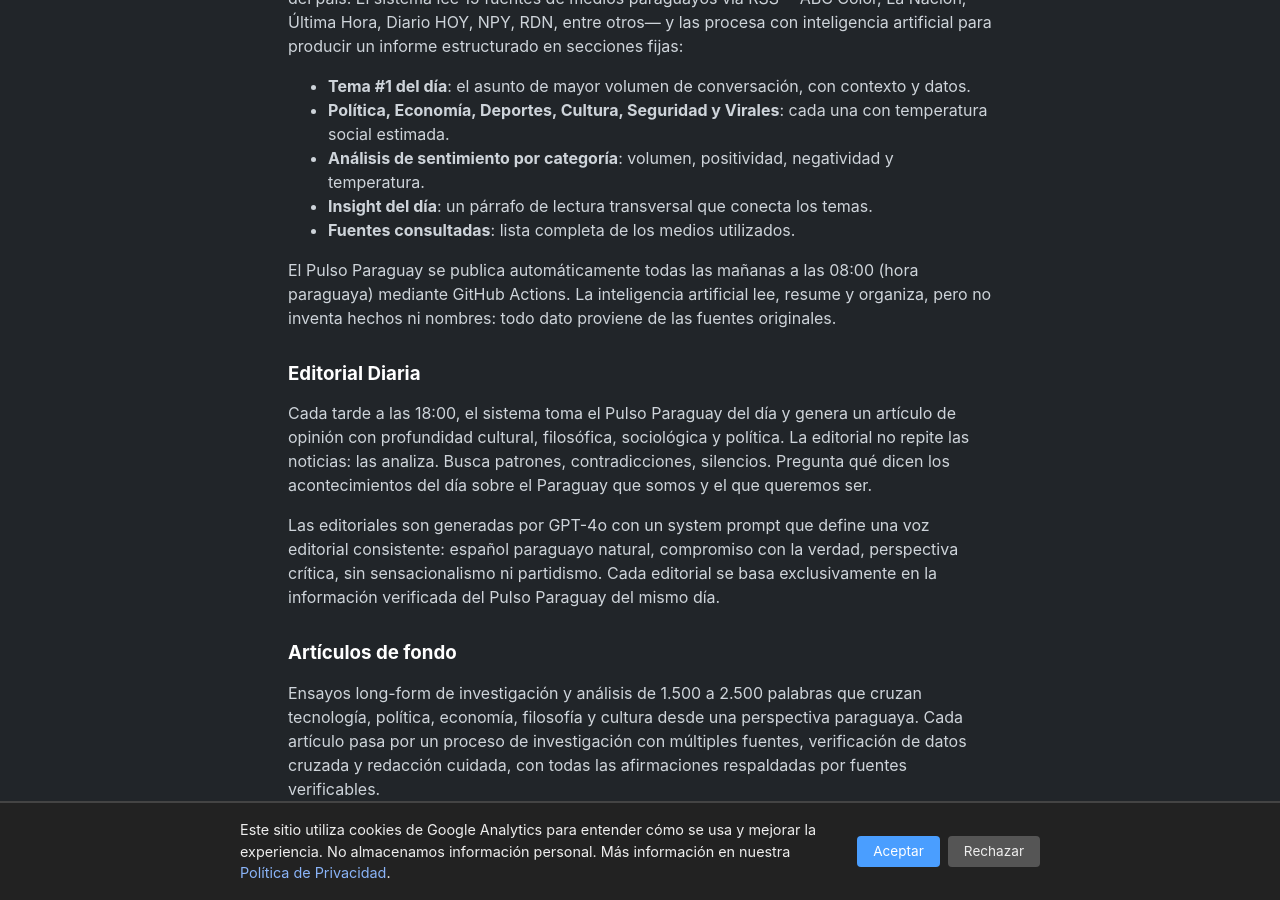
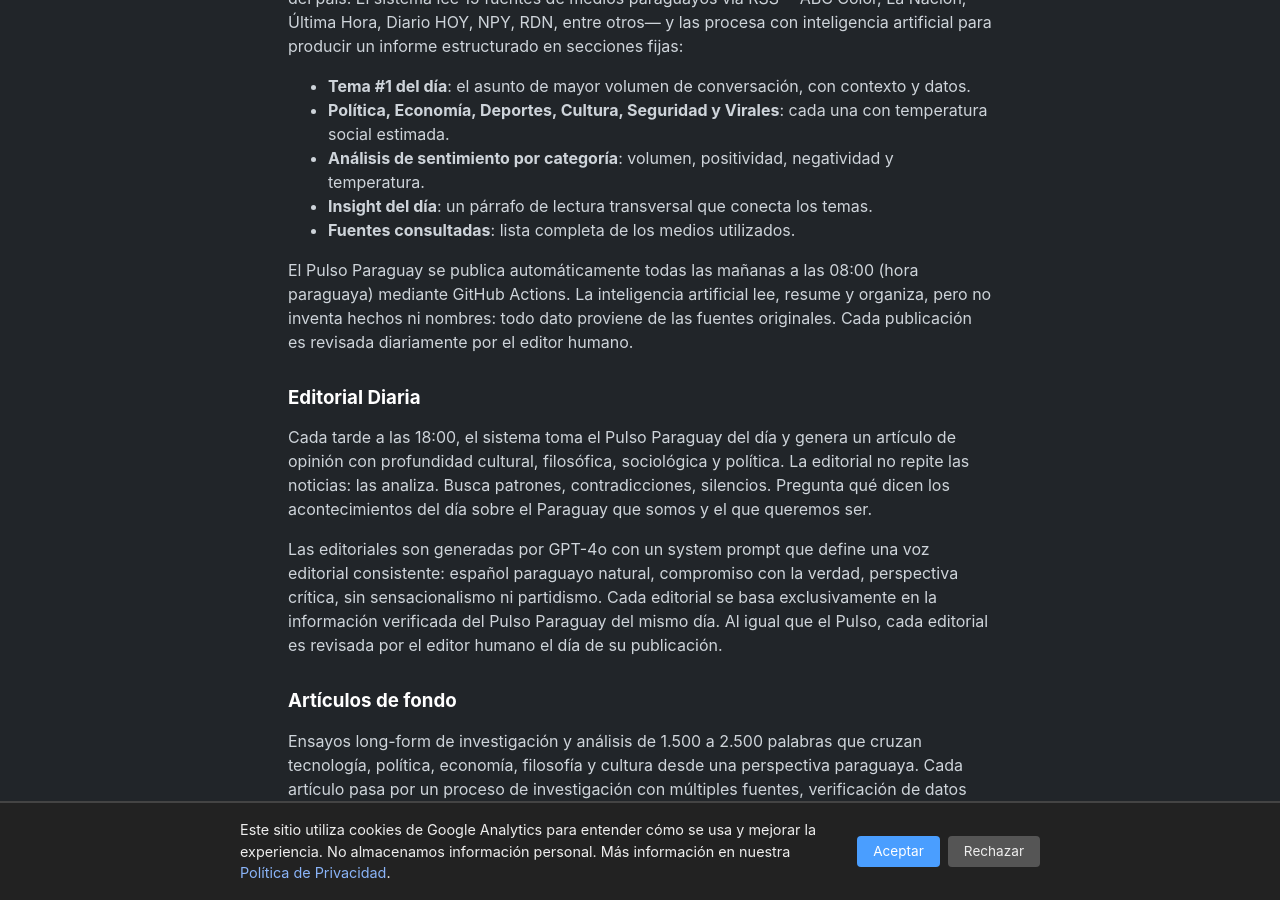
Before and after one commit to miravosqueinteresante/muchotexto.net, a Jekyll site: the page built from about.markdown, in a window 1280 px wide and 900 px high, scrolled down 931 px. Built offline with Jekyll 4.4.1, drawn with Linux system fonts in a browser that asks for light colours.

Commit message:
Reemplaza revision por muestreo por revision diaria de cada publicacion

```diff
--- a/about.markdown
+++ b/about.markdown
@@ -27,13 +27,13 @@ Un reporte diario automatizado que recolecta, procesa y sintetiza las noticias m
 - **Insight del día**: un párrafo de lectura transversal que conecta los temas.
 - **Fuentes consultadas**: lista completa de los medios utilizados.
 
-El Pulso Paraguay se publica automáticamente todas las mañanas a las 08:00 (hora paraguaya) mediante GitHub Actions. La inteligencia artificial lee, resume y organiza, pero no inventa hechos ni nombres: todo dato proviene de las fuentes originales.
+El Pulso Paraguay se publica automáticamente todas las mañanas a las 08:00 (hora paraguaya) mediante GitHub Actions. La inteligencia artificial lee, resume y organiza, pero no inventa hechos ni nombres: todo dato proviene de las fuentes originales. Cada publicación es revisada diariamente por el editor humano.
 
 ### Editorial Diaria
 
 Cada tarde a las 18:00, el sistema toma el Pulso Paraguay del día y genera un artículo de opinión con profundidad cultural, filosófica, sociológica y política. La editorial no repite las noticias: las analiza. Busca patrones, contradicciones, silencios. Pregunta qué dicen los acontecimientos del día sobre el Paraguay que somos y el que queremos ser.
 
-Las editoriales son generadas por GPT-4o con un system prompt que define una voz editorial consistente: español paraguayo natural, compromiso con la verdad, perspectiva crítica, sin sensacionalismo ni partidismo. Cada editorial se basa exclusivamente en la información verificada del Pulso Paraguay del mismo día.
+Las editoriales son generadas por GPT-4o con un system prompt que define una voz editorial consistente: español paraguayo natural, compromiso con la verdad, perspectiva crítica, sin sensacionalismo ni partidismo. Cada editorial se basa exclusivamente en la información verificada del Pulso Paraguay del mismo día. Al igual que el Pulso, cada editorial es revisada por el editor humano el día de su publicación.
 
 ### Artículos de fondo
 
--- a/como-trabajamos.markdown
+++ b/como-trabajamos.markdown
@@ -32,7 +32,7 @@ El editor humano —César Sánchez— tiene a su cargo:
 - **Definir la línea editorial** y los principios que gobiernan el _system prompt_ de la IA.
 - **Seleccionar y mantener las fuentes**: qué medios se incluyen, cuáles se agregan o se retiran, y por qué.
 - **Escribir y editar los artículos de fondo** (ensayos long-form de 1.500 a 2.500 palabras) con asistencia de agentes de IA para la fase de investigación (ver sección siguiente). El editor es el responsable intelectual y editorial del artículo. Las herramientas de IA se utilizan como asistentes de investigación y apoyo a la redacción, pero no sustituyen el juicio editorial humano.
-- **Revisar por muestreo** el contenido automatizado diario: se revisa manualmente una muestra representativa de las publicaciones automatizadas y se amplía la revisión cuando se detectan inconsistencias.
+- **Revisar diariamente** el contenido automatizado: cada publicación de Pulso Paraguay y Editorial Diaria es revisada por el editor humano el mismo día de su publicación. No se publica contenido automatizado sin supervisión editorial.
 - **Corregir errores** cuando son detectados o reportados por lectores.
 
 ## Proceso de investigación con agentes de IA
```
